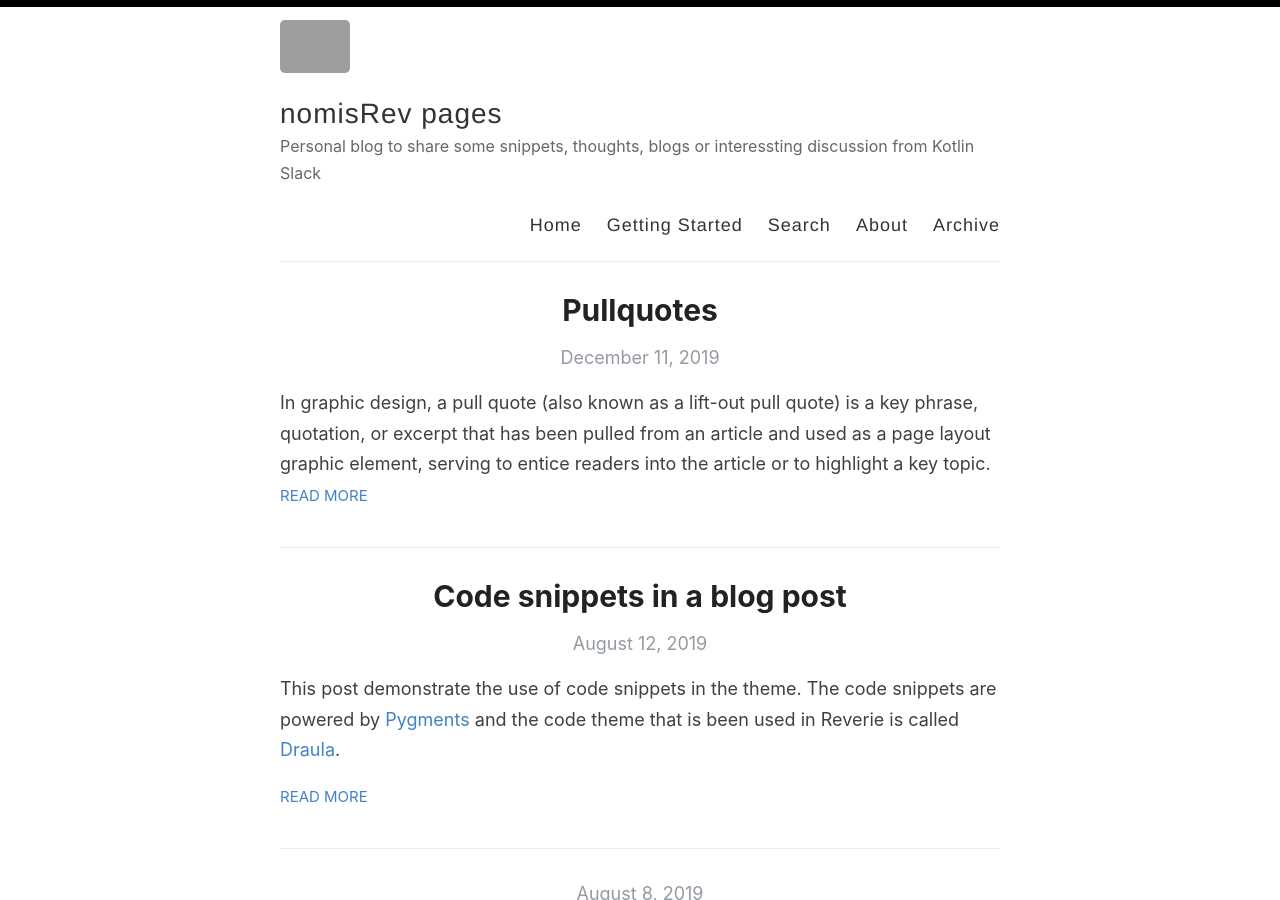
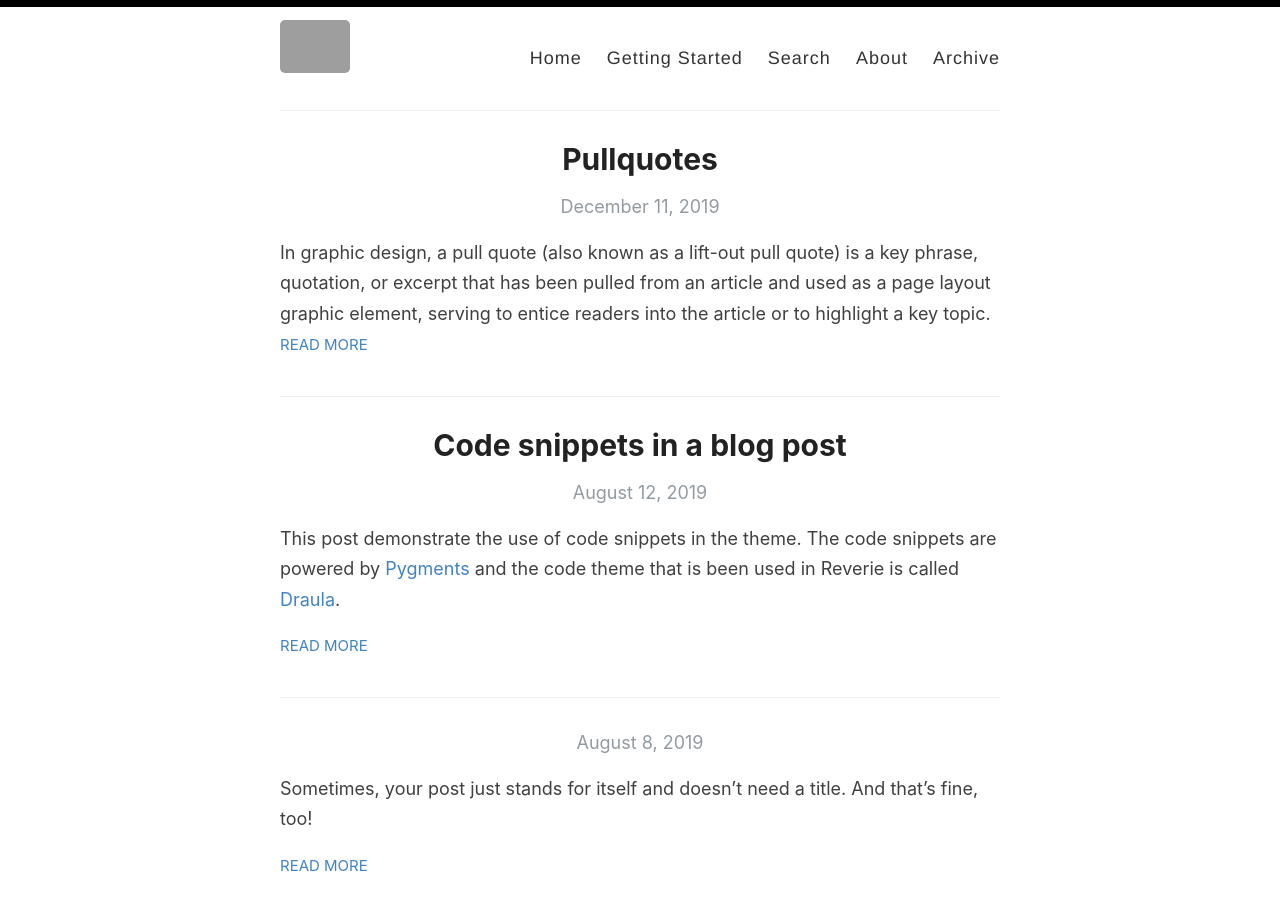
Before and after one commit to amitmerchant1990/reverie, a Jekyll site: the page built from index.html, in a window 1280 px wide and 900 px high. Built offline with Jekyll 4.4.1, drawn with Linux system fonts in a browser that asks for light colours; the list of posts is cut into pages by our own code; some of the changed lines change nothing that is shown.

Commit message:
remove name and description

```diff
--- a/_config.yml
+++ b/_config.yml
@@ -1,15 +1,12 @@
 #
 # This file contains configuration flags to customize your site
 #
-
-# Name of your site (displayed in the header)
-name: nomisRev pages
 
 # Name of the author
 author: Simon Vergauwen
 
 # Short bio or description (displayed in the header)
-description: Personal blog to share some snippets, thoughts, blogs or interessting discussion from Kotlin Slack #arrow.
+#description: Personal blog to share some snippets, thoughts, blogs or interessting discussion from Kotlin Slack #arrow.
 
 # URL of your avatar or profile pic (you could use your GitHub profile pic)
 avatar: https://avatars.githubusercontent.com/u/12424668?v=4
```
